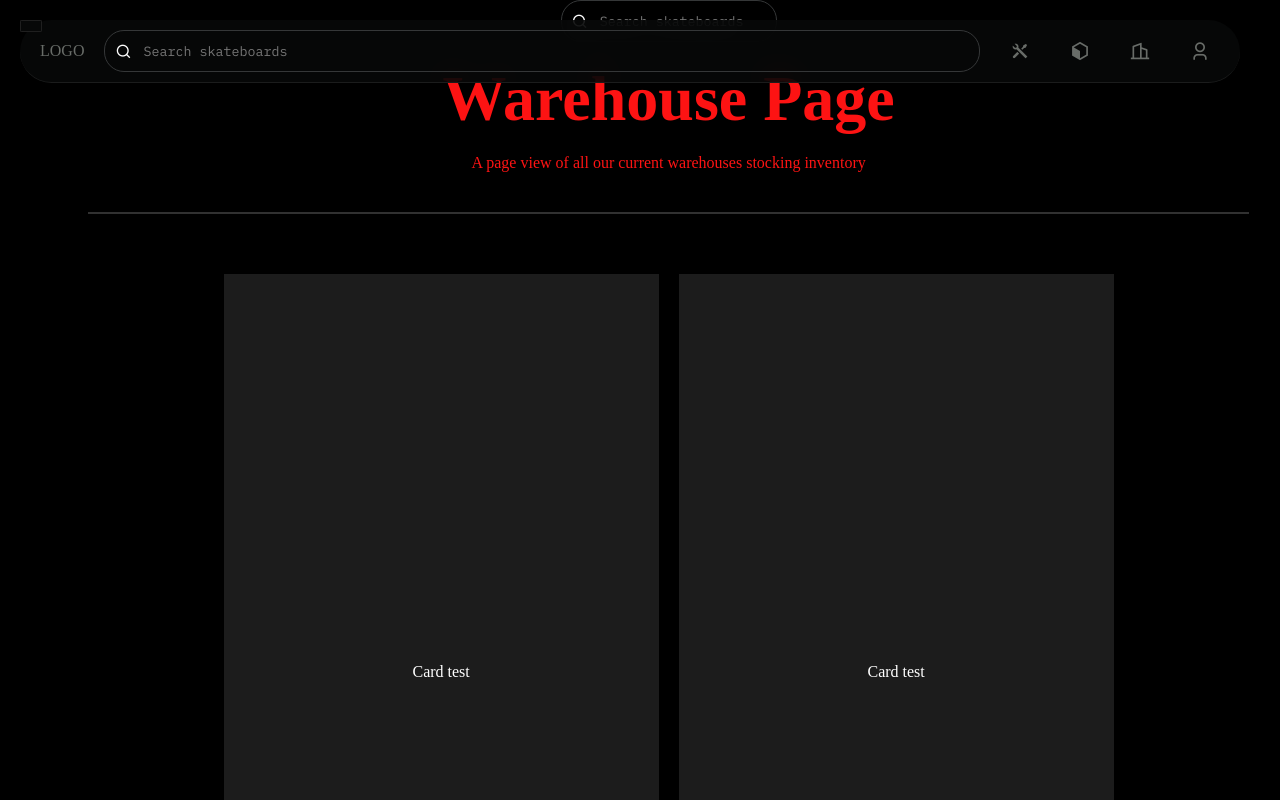
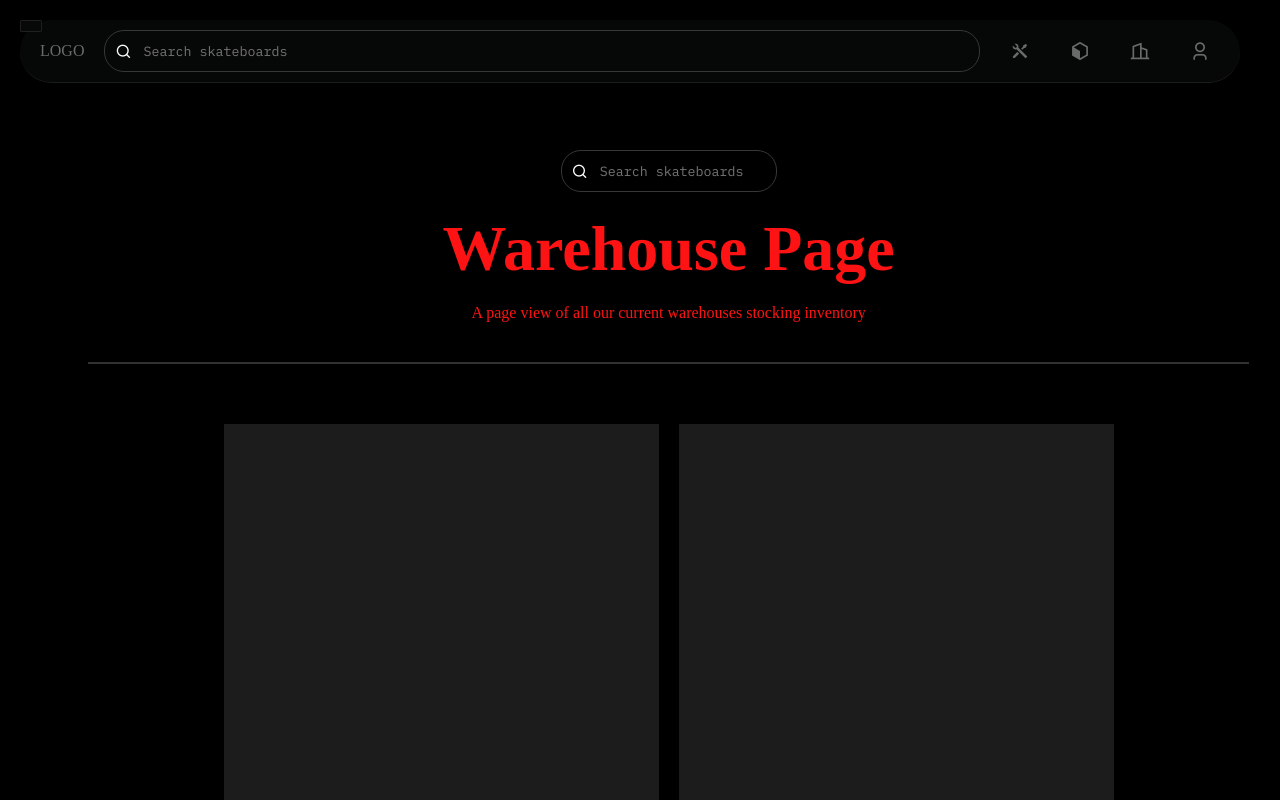
Before and after one commit to eddiesosera/skate-360, an Angular app in the folder client/: page /onboarding in a window 1280 px wide. Shown: the top 800 px of the page. Built offline with nearby package versions, Linux system fonts and the light colour scheme; a web font is replaced by a local one.

Commit message:
Update wharehouse.component.css

```diff
--- a/client/src/app/pages/wharehouse/wharehouse.component.css
+++ b/client/src/app/pages/wharehouse/wharehouse.component.css
@@ -3,11 +3,11 @@
     --red: '#FD1313';
 } */
 
-*{
+* {
     scroll-behavior: smooth;
 }
 
-.warehouse-divider{
+.warehouse-divider {
     height: 2px;
     width: 95%;
     background-color: #ffffff31;
@@ -32,6 +32,9 @@
     /* justify-content: center; */
     align-items: center;
     flex-direction: column;
+    margin-top: 150px;
+    margin-bottom: 40px;
+
 
     width: 100%;
 }
@@ -76,7 +79,7 @@
     /* padding: 20px; */
 }
 
-.warehouse-card-test{
+.warehouse-card-test {
     width: 435px;
     height: 796px;
     background-color: rgba(255, 255, 255, 0.11);
```
